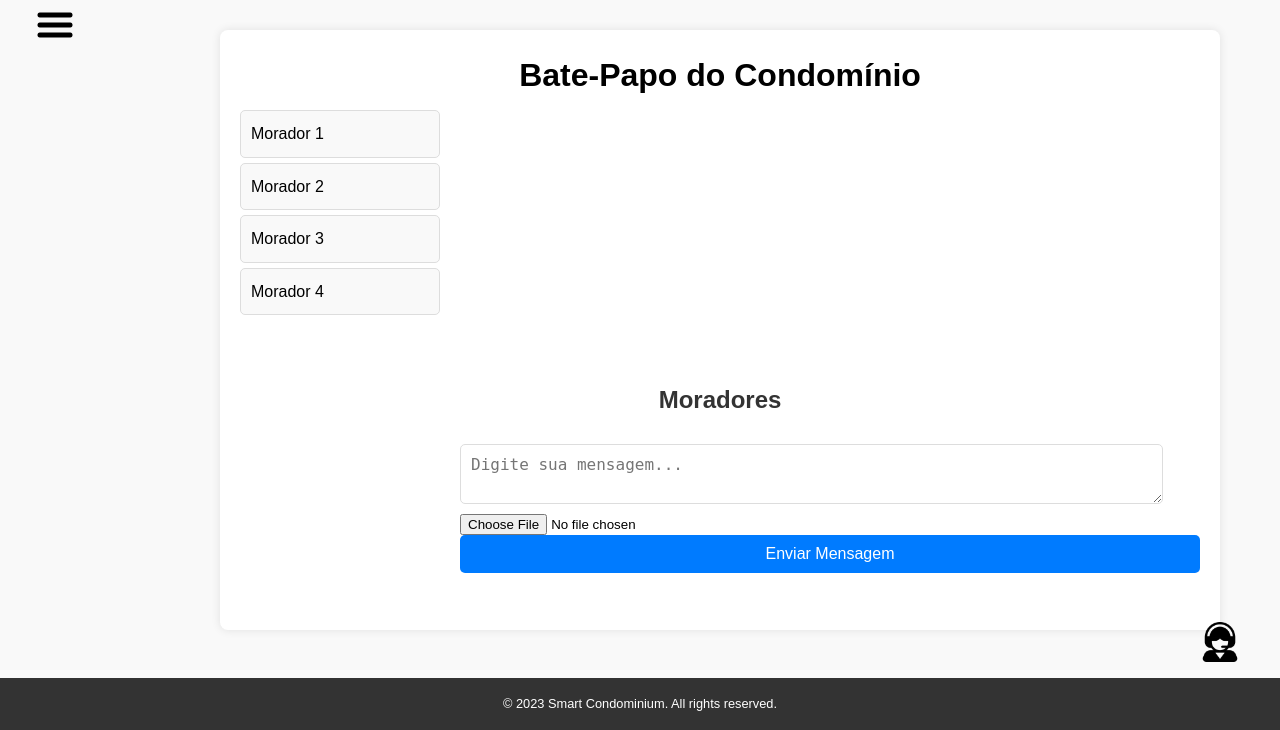
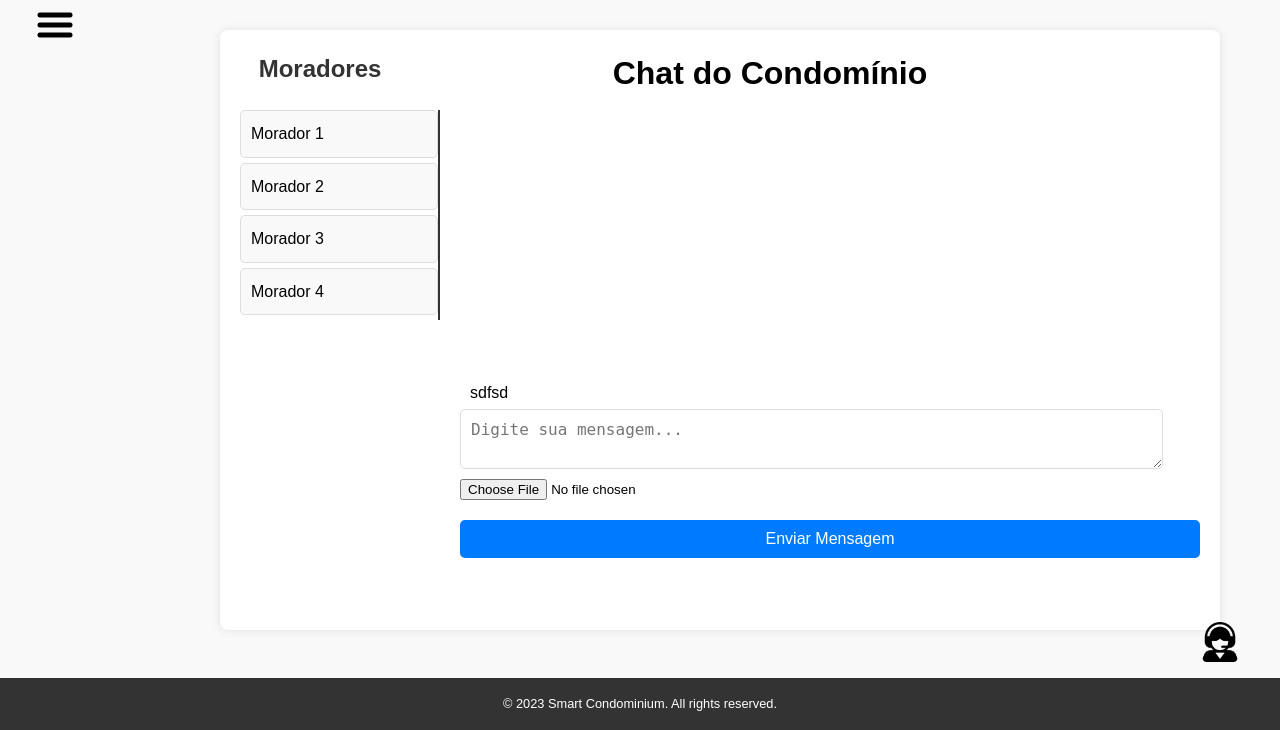
Before and after one commit to wilkerbruno/Smart-Condominium, a Flask app: page /chat in a window 1280 px wide. Shown: the part 70-800 px from the top of the page. Run offline with Flask 3, Linux system fonts and the light colour scheme; parts of the project's set-up code (start-up, migrations or seed data) failed here and were passed over.

Commit message:
chat
Realizado algumas alterações no front do chat

```diff
--- a/condominio/static/css/chat.css
+++ b/condominio/static/css/chat.css
@@ -14,18 +14,21 @@
 
 h1 {
     text-align: center;
+    margin-top: -60px;
+    margin-left: 100px;
 }
 
 #residents {
     margin-top: 280px;
     margin-bottom: 20px;
+
 }
 
 #resident-list {
     margin-top: 80px;
     width: 200px;
     list-style: none;
-    padding: 0;
+    padding: 0;border-right: 2px solid #333;
 
 }
 
@@ -51,6 +54,11 @@ h1 {
     margin-bottom: 20px;
 }
 
+.titulo_moradores{
+    margin-left: -800px;
+}
+
+
 #message-input {
     padding: 10px;
     border: 1px solid #ddd;
@@ -66,6 +74,7 @@ button {
     border: none;
     border-radius: 5px;
     cursor: pointer;
+    margin-top: 20px;
     transition: background-color 0.3s ease;
 }
 
@@ -76,7 +85,15 @@ button:hover {
 #messages-list {
     max-height: 300px;
     overflow-y: auto;
+    margin-left: 230px;
 }
+
+
+.lista-mensagens{
+    margin-left: -20px;
+
+}
+
 
 .message {
     background-color: #f9f9f9;
--- a/condominio/templates/chat.html
+++ b/condominio/templates/chat.html
@@ -6,11 +6,12 @@
 
 
        <div id="app">
-        <h1>Bate-Papo do Condomínio</h1>
+        <h2 class="titulo_moradores">Moradores</h2>
+        <h1 >Chat do Condomínio</h1>
 
         <!-- Lista de Moradores -->
         <div id="residents">
-            <h2>Moradores</h2>
+
             <ul id="resident-list">
                 <li data-id="1">Morador 1</li>
                 <li data-id="2">Morador 2</li>
@@ -19,15 +20,18 @@
             </ul>
         </div>
 
+        <div id="messages-list" class="lista-mensagens">
+            <!-- Mensagens serão exibidas aqui -->
+             sdfsd
+        </div>
+
         <!-- Formulário de Mensagens -->
         <form id="message-form" enctype="multipart/form-data">
             <textarea id="message-input" placeholder="Digite sua mensagem..."></textarea>
             <input type="file" id="file-input" accept="image/*, .pdf, .doc, .docx" />
             <button type="submit">Enviar Mensagem</button>
         </form>
-        <div id="messages-list">
-            <!-- Mensagens serão exibidas aqui -->
-        </div>
+
     </div>
 
 
```
